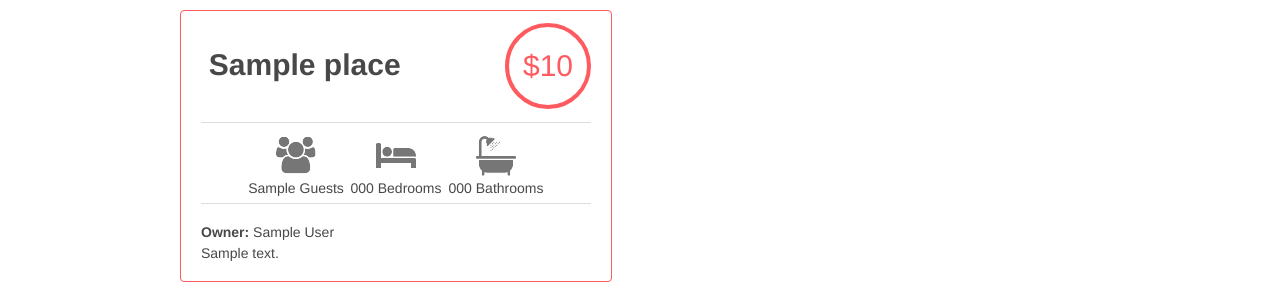
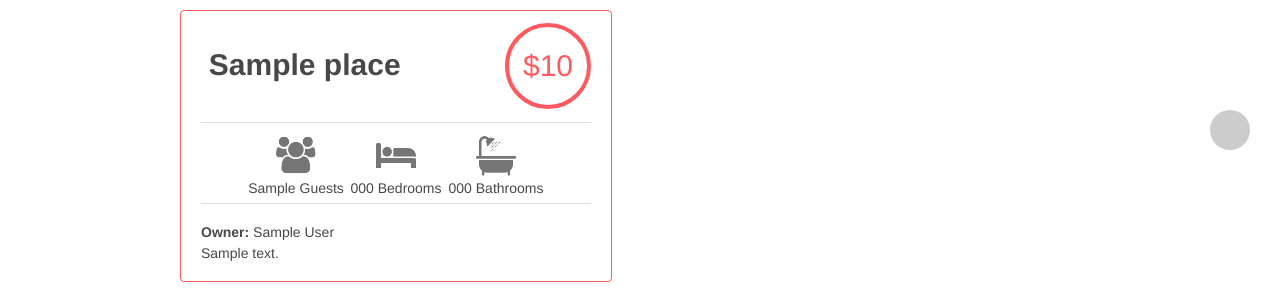
Before and after one commit to huseynisrafilov17/holbertonschool-AirBnB_clone_v4, a Flask app: template web_dynamic/templates/2-hbnb.html in a window 1280 px wide. Shown: the part 270-570 px from the top of the page. Run offline with Flask 3, Linux system fonts and the light colour scheme; the template is opened without the code that fills it: most values are stand-ins (such as "Sample title", 1, 10 or a date in 2020); some libraries are stand-ins or nearby versions.

Commit message:
2nd task

```diff
--- a/web_dynamic/static/styles/3-header.css
+++ b/web_dynamic/static/styles/3-header.css
@@ -9,3 +9,18 @@ header .logo {
     left: 20px;
     height: 100%;
 }
+
+#api_status {
+    position: absolute;
+    top: 50%;
+    right: 30px;
+    width: 40px;
+    height: 40px;
+    background-color: #cccccc;
+    border-radius: 50%;
+    transform: translateY(-50%);
+  }
+
+  #api_status.available {
+    background-color: #ff545f;
+  }
```
